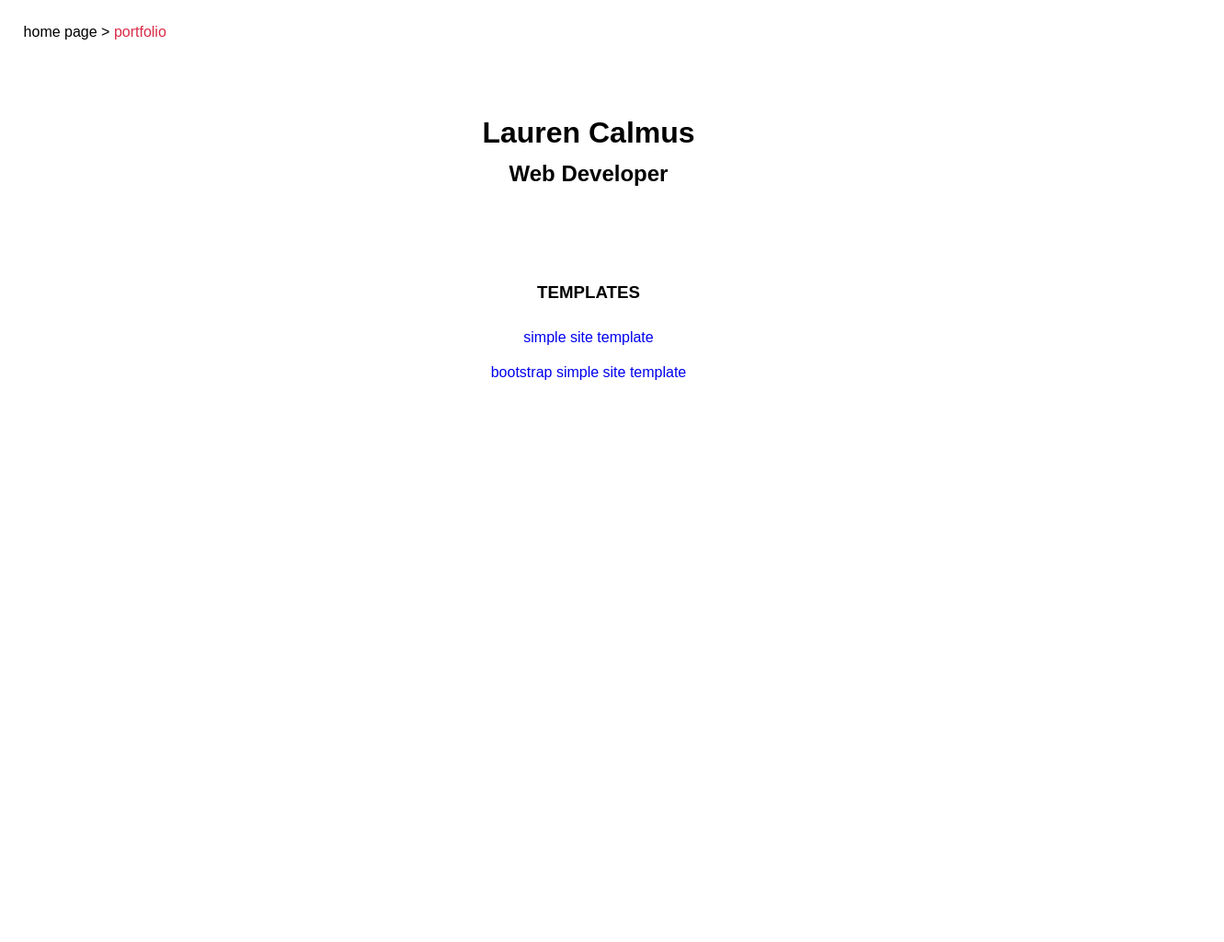
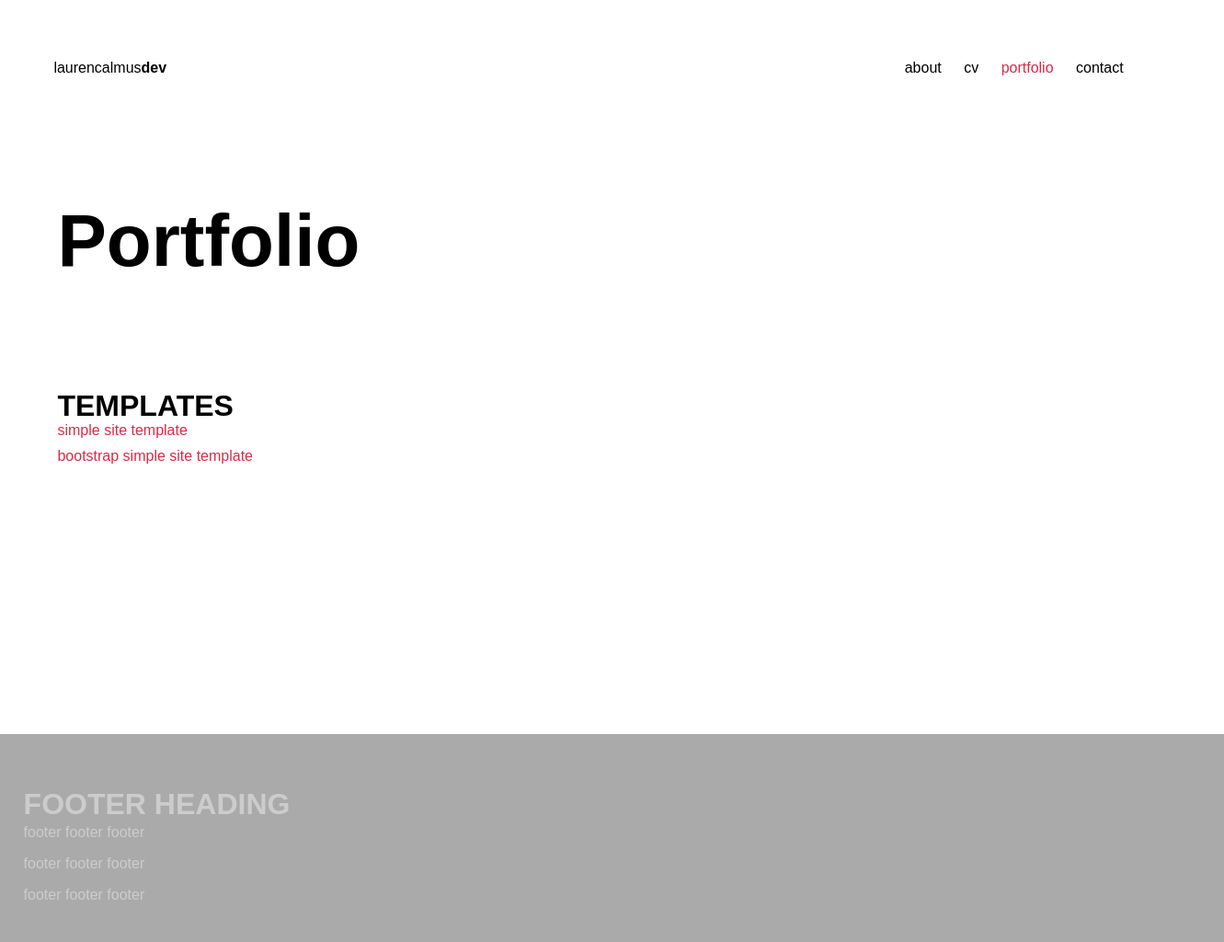
Before and after one commit to Laurencalmus/-, a plain HTML site: page index.html in a window 1280 px wide. Shown: the whole page at 92% size, 1331 px wide, since content can reach past the window. Before the commit the page ends 800 px from the top, so only its background shows below. Drawn offline with nearby package versions, Linux system fonts and the light colour scheme.

Commit message:
styling update 1

```diff
--- a/index.html
+++ b/index.html
@@ -4,22 +4,57 @@
     <meta charset="UTF-8">
     <meta name="viewport" content="width=device-width, initial-scale=1.0">
     <meta http-equiv="X-UA-Compatible" content="ie=edge">
-    <title>Portfolio.Lauren.Calmus</title>
-    <link rel="stylesheet" href="style.css">
+    <title>Portfolio</title>
+    <link rel="stylesheet" type="text/css" title="white" href="style.css">
+    <!--<link rel="stylesheet" type="text/css" title="black" href="styleBlackHeader.css">-->
 </head>
 <body>
+    <div class="wrapper">
+        <header>
+            <!--<div id="logo">
+                <a href="index.html">
+                        <img src="logoBlack.png" id="pic" alt="">-
+                </a>
+            </div>-->
+            <nav>
+                <ul>
+                    <li id="name"><a href="#">laurencalmus<span id="dev">dev</span></a></li>
+                    <div id="links">
+                        <li><a href="about.html">about</a></li>
+                        <li><a href="cv.html">cv</a></li>
+                        <li class="active"><a href="index.html">portfolio</a></li>
+                        <li><a href="contact.html">contact</a></li>
+                    </div>
+                </ul>
+             </nav>
+             <!--<ul id="styleButtons">
+                 <li> <button id="white" type="button" name="theme" value="White Theme">white header theme</button></li>
+                 <li><button id="black" type="button" name="theme" value="Black Header Theme">black header theme</button></li>
+             </ul>-->
+        </header>
+        <div id="main">
+            <section id="first"><div id="heading">
+                <h1>Portfolio</h1>
+            </div>
+            </section>
+            <section id="second"><ul id="projects">
+                <li id="templates"><h3>Templates</h3></li>
+                <li><a href="https://laurencalmus.github.io/simpleSiteTemplate/">simple site template</a></li>
+                <li><a href="https://laurencalmus.github.io/bootstrapSimpleSiteTemplate/">bootstrap simple site template</a></li>
+            </ul> </section>
+        </div>
+    </div>
+    <footer>
+        <h3>FOOTER HEADING</h3>
+        <p>footer footer footer</p>
+        <p>footer footer footer</p>
+        <p>footer footer footer</p>
+    </footer>
 
-<div id="navlinks"><a href="#">home page</a> > <span id="portfolio">portfolio</span></div>
-<div id="container">
-    <div id="heading">
-            <h1>Lauren Calmus</h1>
-            <h2>Web Developer</h2>
-    </div>
-    <ul id="projects">
-        <li><h3>Templates</h3></li>
-        <li><a href="https://laurencalmus.github.io/simpleSiteTemplate/">simple site template</a></li>
-        <li><a href="https://laurencalmus.github.io/bootstrapSimpleSiteTemplate/">bootstrap simple site template</a></li>
-    </ul>
-</div>
+    <script type="text/javascript" src="http://ajax.googleapis.com/ajax/libs/jquery/1.6.4/jquery.min.js"></script>
+    <script src="cookie.js"></script>
+    <script type="text/JavaScript">
+</script>
+
 </body>
 </html>
--- a/style.css
+++ b/style.css
@@ -1,14 +1,120 @@
 body {
+    background-color: white;
+    color: black;
     font-family: Arial, Helvetica, sans-serif;
-    text-align: center;
+    font-size: 1em;
+    text-align: left;
+    margin: 0 auto;
+    overflow-x:hidden;
 }
 
-h2{
-    margin-top: -10px;
+background-image {
+    opacity: 0.2;
+    position: fixed bottom right;
+}
+
+a {
+    color: rgb(218, 42, 71);
+}
+
+.wrapper {
+    /*border: solid 1px plum;*/
+    max-width: 100%;
+    margin: 0 auto;
+    padding: 3%;
+}
+
+header {
+    /*border: solid red 5px;*/
+    padding-bottom: 20px;
+}
+
+#logo {
+    /*border: green solid 5px;*/
+    float: left;
+    text-align: center;
+    content:url();
+}
+
+#name a:hover {
+    background-color: white;
+    color:  rgb(218, 42, 71);
+}
+
+#dev {
+    font-weight: bold;
+}
+
+nav {
+    /* border: solid 1px green;* */
+    text-align: left;     /*text-align: center; to keep navbar centered when screen is small*/
+    padding: 1% 0;
+    margin-top: -2%;
+    margin: 5px 0 0;
+}
+
+#links {
+    float: right;
+}
+
+nav li a:hover {
+    background-color: rgb(218, 42, 71);
+    color: white;
+    border-radius: 25px;
+    font-weight: normal;
+}
+
+nav ul {
+    list-style-type: none;
+    padding: 0;
+    /*padding-top: -1%;*/
+    margin: 0 10px;
+}
+
+nav li {
+    display: inline-block;
+}
+
+nav li.active a {
+    color: rgb(218, 42, 71);
+    border-radius: 25px;
+}
+
+nav li.active a:hover {
+    color: white;
+}
+
+nav a {
+    display: block;
+    padding: 10px;
+    text-decoration: none;
+    color: black;
+}
+
+#styleButtons {
+    float: right;
+    margin-top: -3%;
+    margin-right: 2%;
+}
+
+#styleButtons li {
+    display: inline-block;
+}
+
+#styleButtons button {
+    text-decoration: none;
+}
+
+
+h1 {
+    font-size: 5em;
 }
 
 h3 {
     text-transform: uppercase;
+    font-weight: 600;
+    font-size: 2em;
+    margin-bottom: -1%;
 }
 
 #heading {
@@ -16,33 +122,18 @@ h3 {
     margin-bottom: 10%;
 }
 
-#container {
-    /*border: solid 0.5px rgba(0, 0, 0, 0.425);*/
-    margin-top: 10%;
-    margin-left: 20%;
-    margin-right: 20%;
-}
-
-#navlinks {
-    position: absolute;
-    top: 0;
-    left: 0;
+#main {
+    /*border: solid 1px purple;*/
+    margin: 0 auto;
     padding: 2%;
 }
 
-#portfolio {
-    color:rgb(218, 42, 71);
-}
-
-#navlinks a {
-    text-decoration: none;
-    color: black;
-}
 
 #projects {
-    text-align: center;
-    padding: 10px 0;
-    margin: 10px 0 0;
+    text-align: left;
+    padding: 0;
+    padding-bottom: 20%;
+    margin: 0;
 }
 
 ul#projects {
@@ -51,6 +142,44 @@ ul#projects {
 
 #projects a {
     display: block;
-    padding: 10px;
+    padding-top: 10px;
     text-decoration: none;
 }
+
+
+footer {
+    background-color: #AAA;
+    text-align: center;
+    padding: 2%;
+    min-width: 100%;
+    color: #CCC;
+    text-align: left;
+}
+
+@media screen and (max-width: 600px) {
+    nav a {
+        font-size: 1em;
+    }
+
+}
+
+/*@media screen and (min-width: 600px) {
+    nav {
+        text-align: left;
+    }
+}*/
+
+
+@media screen and (max-width: 800px) {
+    #contactDetails {
+        font-size: 1.5em;
+    }
+}
+
+
+@media screen and (min-width: 800px) {
+    #main {
+        /*max-width: 1100px;*/
+        /*margin: 0 auto;*/
+    }
+}
```
